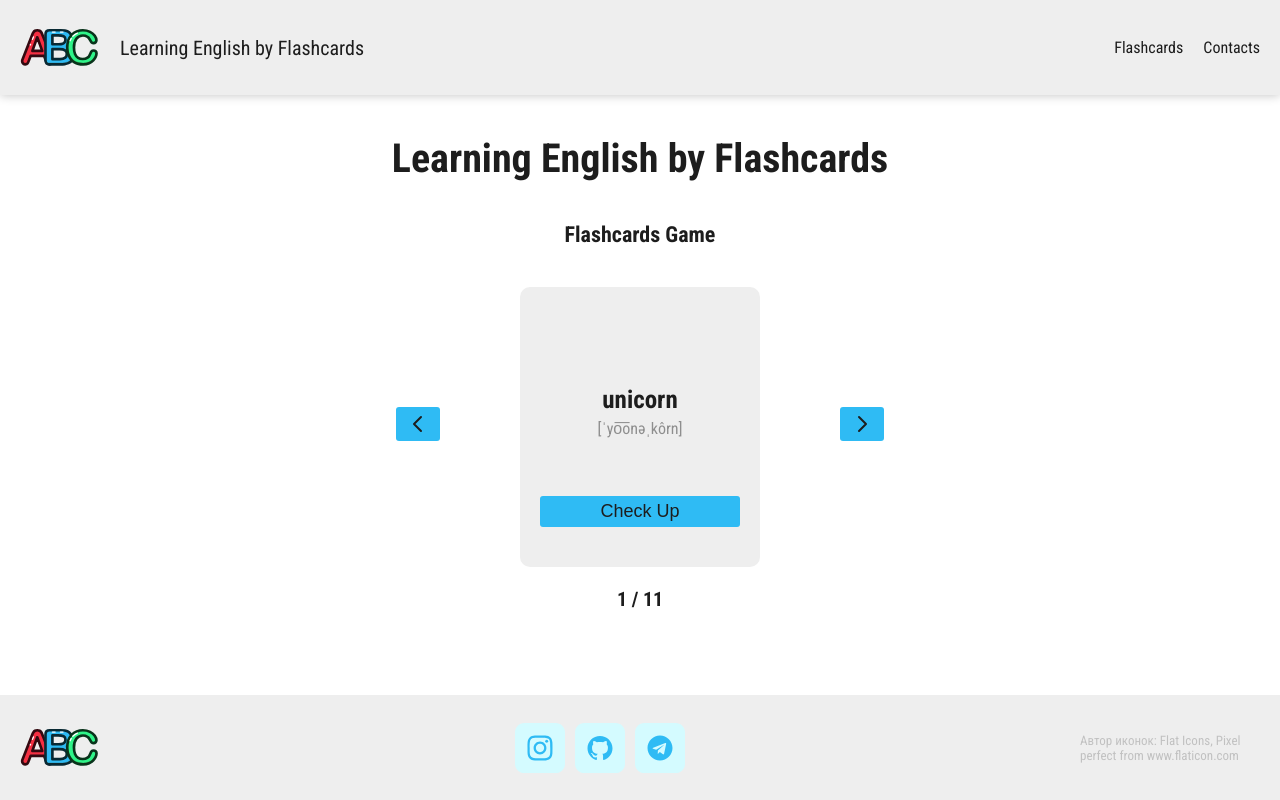
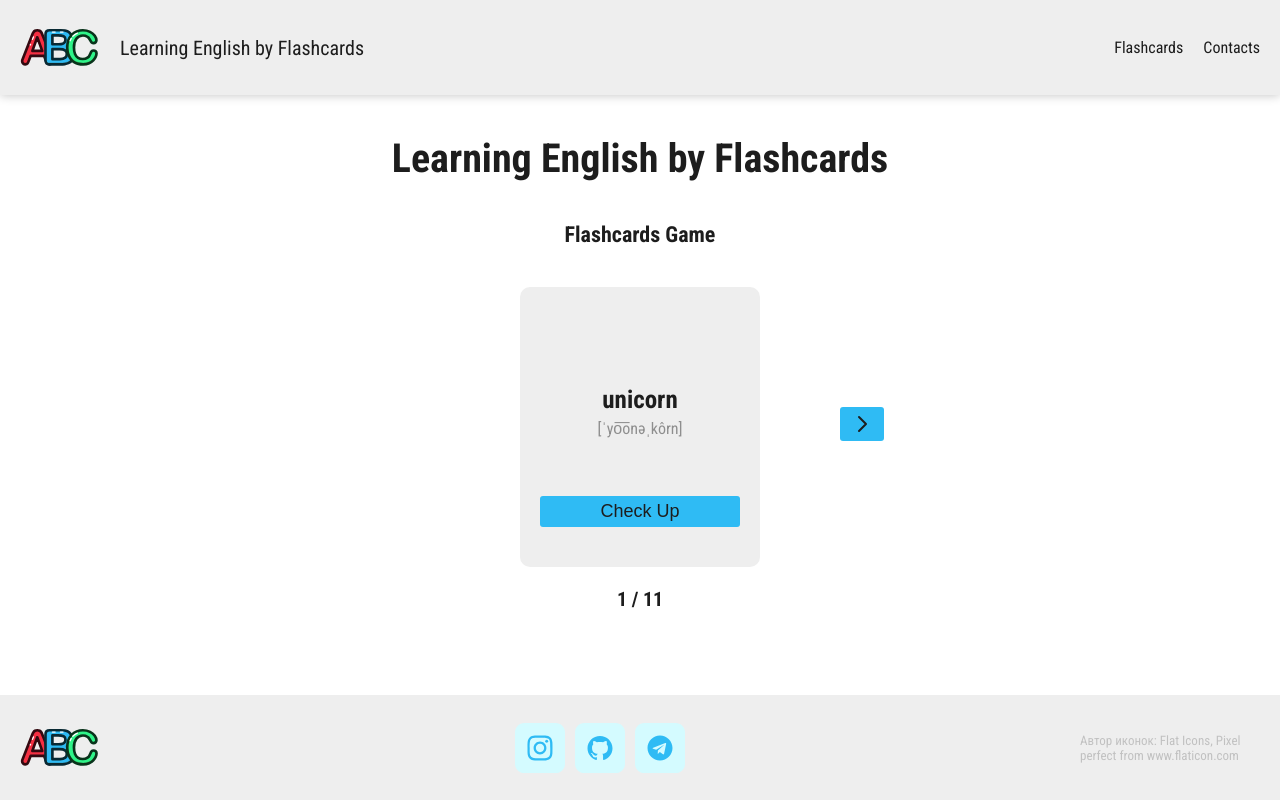
Before and after one commit to jestyal/language-cards, a React (Create React App) app: page /game in a window 1280 px wide. Built offline with nearby package versions, Linux system fonts and the light colour scheme.

Commit message:
Fixed Button component (added prop className), fixed url of main page

```diff
--- a/src/App.js
+++ b/src/App.js
@@ -16,7 +16,7 @@ function App() {
                 <Routes>
                     <Route exact path="/game" element={<CardList/>}/>
                     <Route exact path="/contacts" element={<ContactPage/>}/>
-                    <Route index path="/" element={<HomePage/>}/>
+                    <Route index path="/language-cards" element={<HomePage/>}/>
                     <Route path="*" element={<PageNotFound/>}/>
                 </Routes>
                 <Footer/>
--- a/src/components/404/404.jsx
+++ b/src/components/404/404.jsx
@@ -10,7 +10,7 @@ function PageNotFound() {
                 <div className="mb_40">
                     <img src="https://i.gifer.com/3z9a.gif" alt="404"/>
                 </div>
-                <p className="title title_max">Please, return to <Link to="/">home page</Link></p>
+                <p className="title title_max">Please, return to <Link to="/language-cards">home page</Link></p>
             </div>
         </main>
     );
--- a/src/components/Button/Button.jsx
+++ b/src/components/Button/Button.jsx
@@ -1,8 +1,8 @@
 import "./Button.scss";
 
-function Button({ title, onClick, isHidden }) {
+function Button({ title, onClick, className, isHidden }) {
     return (
-        <button className={`btn ` + (isHidden ? 'js_hidden' : "") } onClick={onClick}>
+        <button className={`btn ` + (isHidden ? 'js_hidden' : "") + (className ? className : "") } onClick={onClick}>
             {title}
         </button>
     );
--- a/src/components/CardList/Card.scss
+++ b/src/components/CardList/Card.scss
@@ -121,7 +121,7 @@
       background: url("../../assets/images/icons/arrow.svg");
     }
 
-    &:first-of-type {
+    &.arrows__prev {
       right: calc(50% + 200px);
 
       &:before {
@@ -129,7 +129,7 @@
       }
     }
 
-    &:last-of-type {
+    &.arrows__next {
       left: calc(50% + 200px);
     }
   }
--- a/src/components/CardList/Card/Card.jsx
+++ b/src/components/CardList/Card/Card.jsx
@@ -1,7 +1,7 @@
 import {useState} from "react";
 import Button from "../../Button/Button";
 
-function Card({ word, counter }) {
+function Card({ word, english, transcription, russian, counter }) {
     const [isHidden, changeBtnVisibility] = useState(false);
     const [last, changeLast] = useState(false);
 
@@ -25,12 +25,12 @@ function Card({ word, counter }) {
     return (
         <div className="card__item">
             <div className="">
-                <div className="card__word">{ word.english }</div>
-                <div className="card__transcription">{word.transcription}</div>
+                <div className="card__word">{ english }</div>
+                <div className="card__transcription">{ transcription }</div>
             </div>
             <div className="card__btn-wrap">
-                <Button title="Check Up" onClick={showRussianWord} isHidden={isHidden}/>
-                <div className="card__translation">{word.russian}</div>
+                <Button title="Check Up" onClick={showRussianWord} isHidden={isHidden} />
+                <div className="card__translation">{ russian }</div>
             </div>
         </div>
     );
--- a/src/components/CardList/CardList.jsx
+++ b/src/components/CardList/CardList.jsx
@@ -29,12 +29,11 @@ function CardList() {
             <h2 className="title title_center mb_40">Flashcards Game</h2>
             <div className="card__slider">
                 <div className="card__list">
-                    {/*вместо map сразу рисовать карточку из массива WORDS по её индексу*/}
-                    <Card word={WORDS[counter]} counter={counter} />
+                    <Card {...WORDS[counter]} counter={counter} />
                 </div>
                 <div className="card__arrows">
-                    <Button onClick={showPrevCard} />
-                    <Button onClick={showNextCard} />
+                    {counter > 0 && <Button onClick={showPrevCard} className={"arrows__prev"}/> }
+                    <Button onClick={showNextCard} className={"arrows__next"} />
                 </div>
                 <div className="card__counter">
                     { counter + 1 } / { WORDS.length }
--- a/src/components/Logo/Logo.jsx
+++ b/src/components/Logo/Logo.jsx
@@ -7,7 +7,7 @@ export default function Logo({ isShow }) {
     return (
 
             <div className="Logo">
-                <Link to="/" className="Logo__link">
+                <Link to="/language-cards" className="Logo__link">
                     <LogoSvg />
                 </Link>
                 {isShow &&
```
